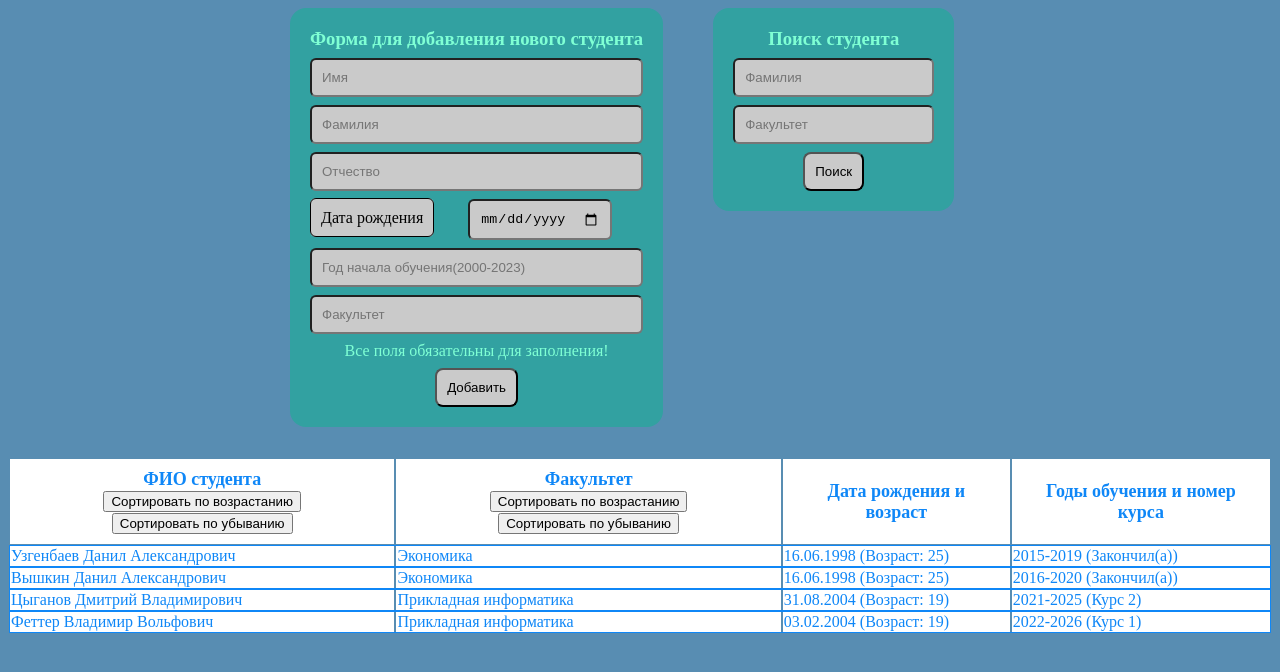
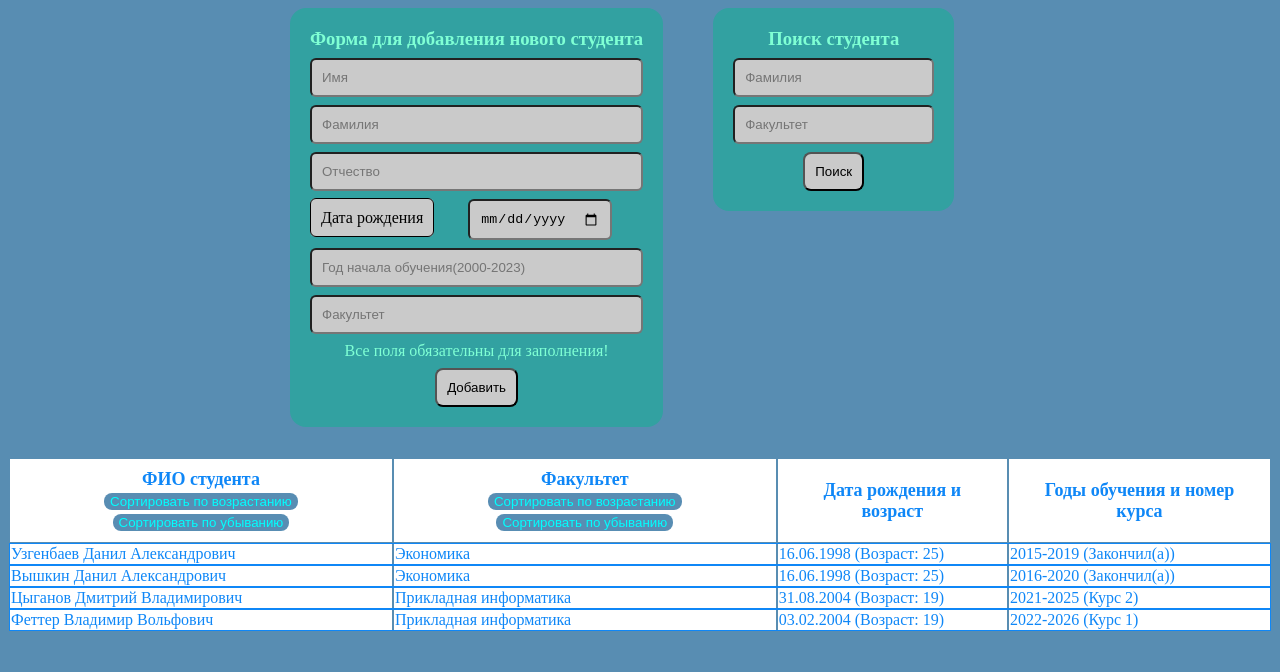
Before and after one commit to DanielTheBigDeal/JS-projects, a plain HTML site: page StudentsDataBase/index.html in a window 1280 px wide. Drawn offline with Linux system fonts and the light colour scheme.

Commit message:
changed filter btns

```diff
--- a/StudentsDataBase/style.css
+++ b/StudentsDataBase/style.css
@@ -114,3 +114,10 @@ body {
   outline: 2px solid lightseagreen;
   background-color: azure;
 }
+
+.sort-btn {
+  color: aqua;
+  background-color: rgba(36, 106, 155, 0.76);
+  border: none;
+  border-radius: 8px;
+}
```
